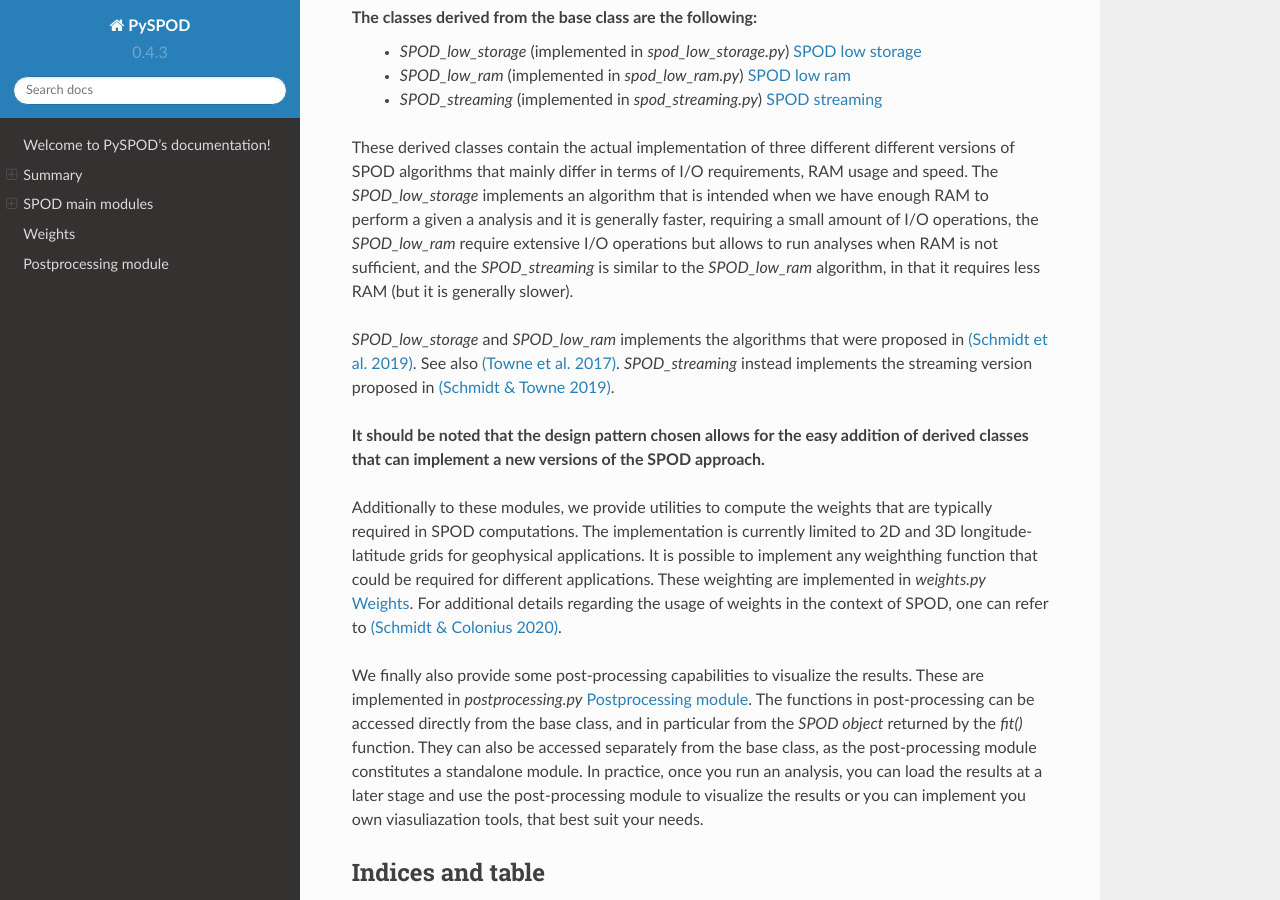
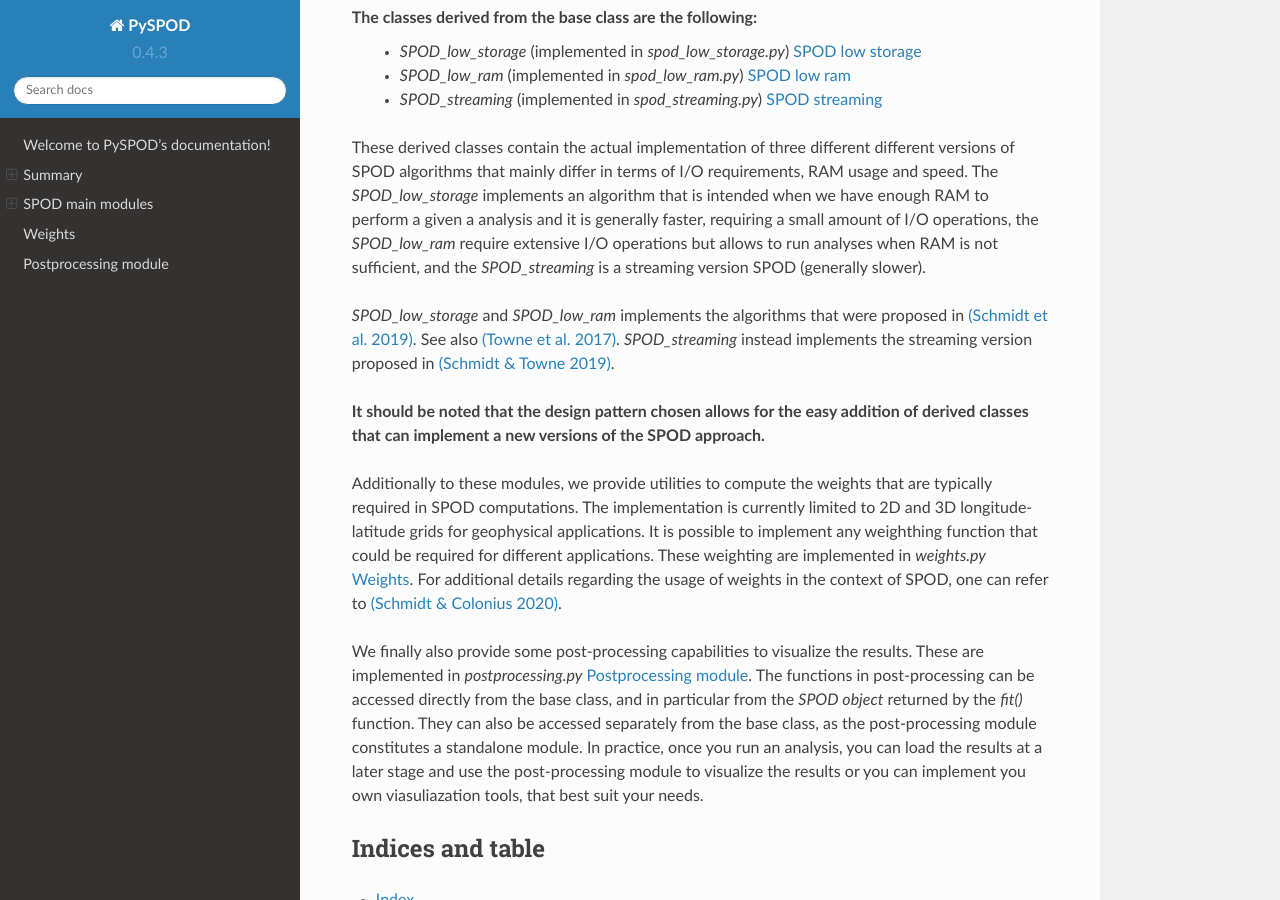
Before and after one commit to MathEXLab/PySPOD, a Sphinx documentation site: the page built from docs/source/index.rst, in a window 1280 px wide and 900 px high, scrolled down 452 px. Built offline with Sphinx 7.4.7 and the Read the Docs theme 2.0.0, drawn with Linux system fonts in a browser that asks for light colours; formulas are drawn with MathJax 3.

Commit message:
reflected comments on streaming branch

```diff
--- a/docs/source/index.rst
+++ b/docs/source/index.rst
@@ -43,9 +43,8 @@ that is intended when we have enough RAM to perform a given
 a analysis and it is generally faster, requiring a small
 amount of I/O operations, the `SPOD_low_ram` require extensive
 I/O operations but allows to run analyses when RAM is not
-sufficient, and the `SPOD_streaming` is similar to the `SPOD_low_ram`
-algorithm, in that it requires less RAM (but it is generally
-slower).
+sufficient, and the `SPOD_streaming` is a streaming version
+SPOD (generally slower).
 
 `SPOD_low_storage` and `SPOD_low_ram` implements the algorithms
 that were proposed in `(Schmidt et al. 2019) <https://doi.org/10.1175/MWR-D-18-0337.1>`_.
```
